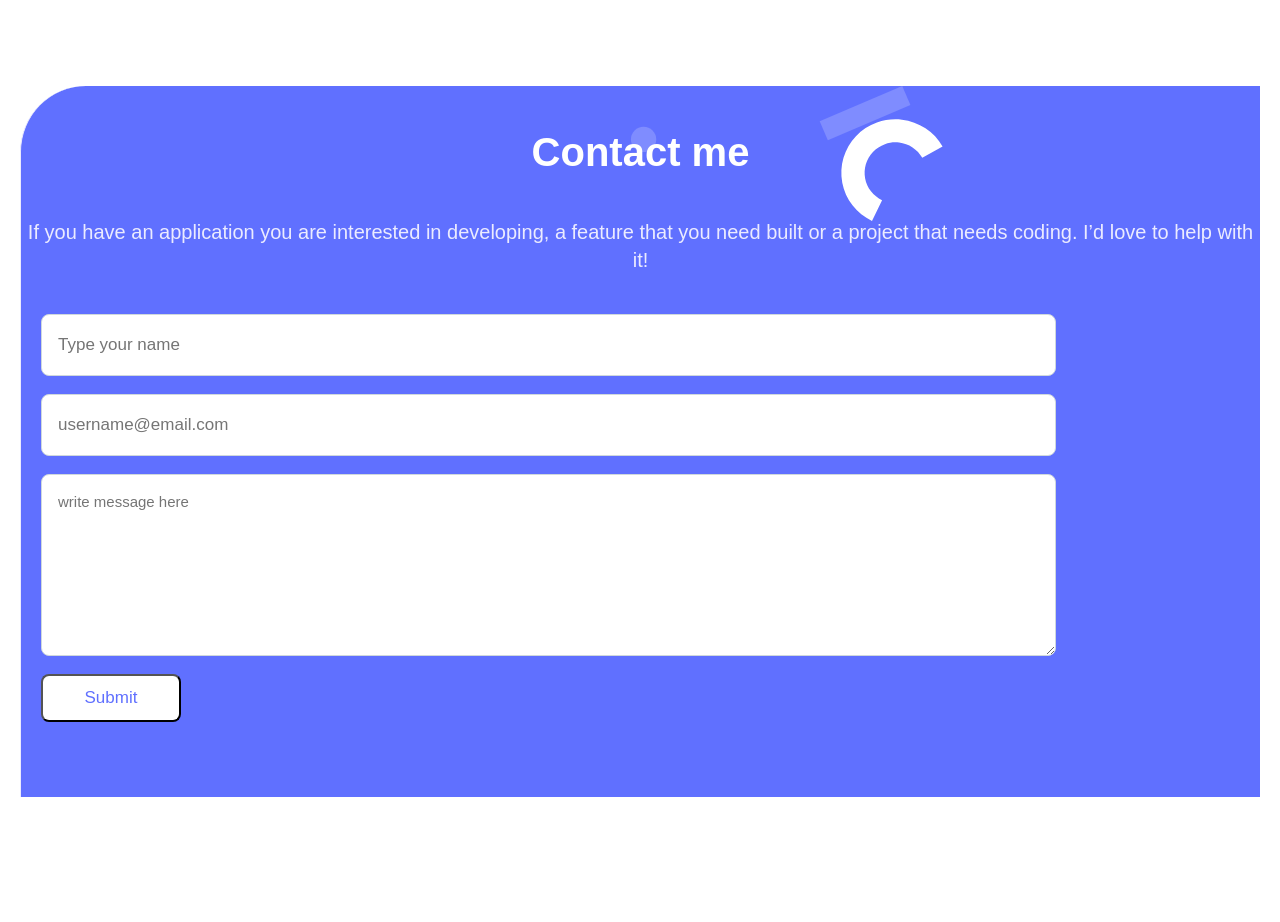
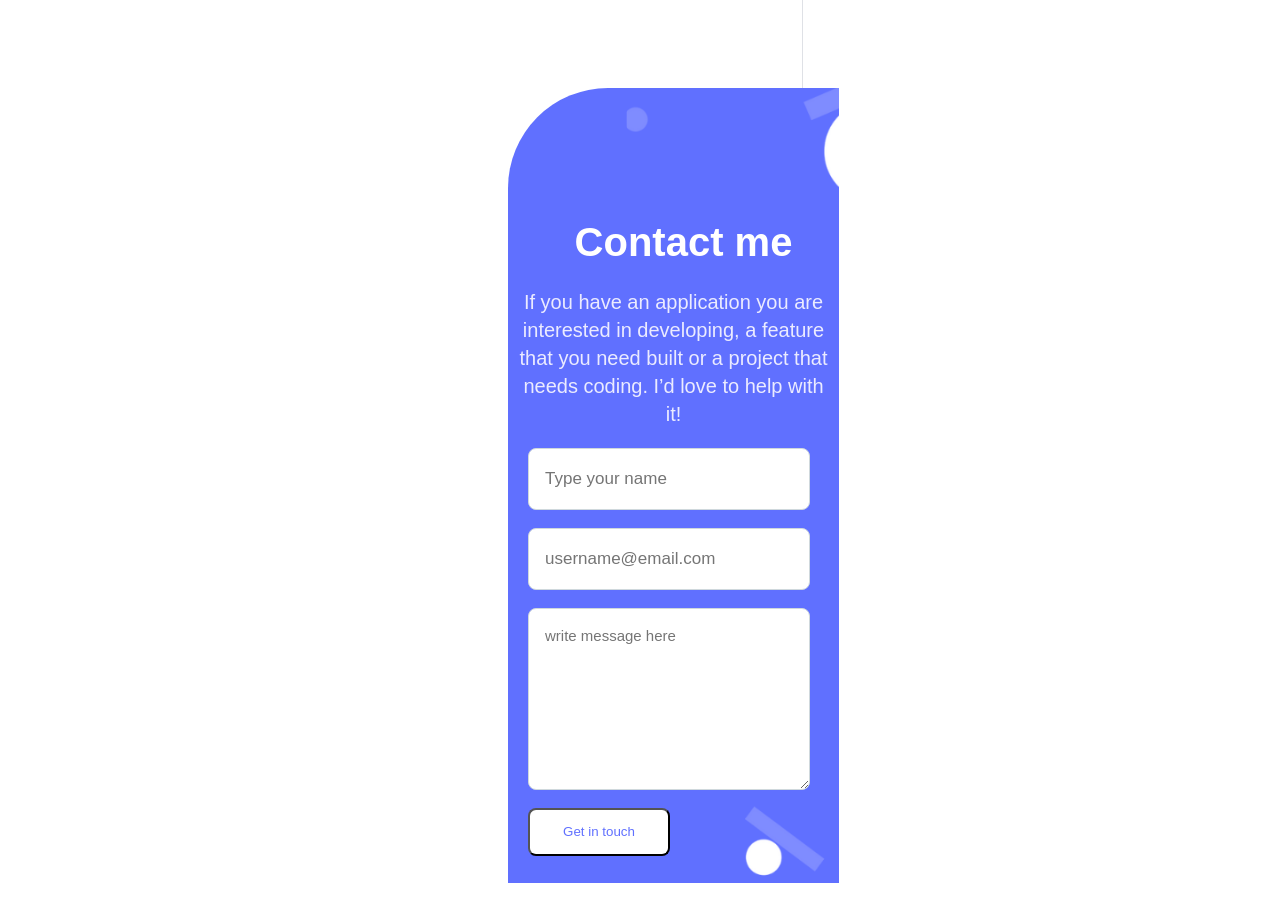
Before and after one commit to Danny-imo/portfolio, a website: page index.html in a window 1280 px wide. Shown: the part 4300-5222 px from the top of the page. Before the commit the page ends 5117 px from the top, so only its background shows below. Drawn offline with Linux system fonts and the light colour scheme.

Commit message:
update Form CSS

```diff
--- a/index.html
+++ b/index.html
@@ -273,14 +273,14 @@
       I’d love to help with it!</p>
   </div>
   <div>
-    <form action="submit-form.php" method="POST" class="form-p">
-      <input type="text" id="name" name="name" required placeholder="Type your name" class="input-p"><br>
+    <form action="" method="POST" class="form-p">
+      <input type="text" id="name" name="name" required placeholder="Type your name" class="input-p" maxlength="30"><br>
 
       <input type="email" id="email" name="email" required placeholder="username@email.com" class="input-p"><br>
 
-      <textarea id="message" name="message" required placeholder="write message here"  class="input-t"></textarea><br>
+      <textarea id="message" name="message" required placeholder="write message here"  class="input-t" maxlength="500"></textarea><br>
 
-      <input type="submit" value="Submit" class="btn-1">
+      <button type="submit" value="Submit" class="btn-1">Get in touch</button>
     </form>
 
   </div>
--- a/style.css
+++ b/style.css
@@ -243,6 +243,9 @@
   letter-spacing: 0;
   text-align: left;
 }
+.drop{
+  margin-bottom: 100px;
+}
 
 .lang {
   display: flex;
@@ -302,19 +305,23 @@
 
 .contact-section {
   background-image: url("./image-folder/contact\ form\ shapes-mobile.svg");
-  display: flex;
+  /* display: flex;
   flex-direction: column;
   background-color: #6070ff;
   background-repeat: no-repeat;
-  background-size: 120% 120%;
-  background-position: inherit;
-  justify-content: center;
-  padding-bottom: 2%;
-  border-left: 1px solid #ebebff;
-  border-top-left-radius: 66px;
-  margin: 12px;
-  margin-top: 90px;
+  background-size: cover; */
+  background-color: #6070ff;
+  background-image: url(image/Contact1.png);
+  background-repeat: no-repeat;
+  background-size: cover;
+  height: 779px;
+  width: 375px;
+  border-top-left-radius: 100px;
+  padding: 8px;
+  display: flex;
+  flex-direction: column;
 }
+
 
 .contact-h {
   font-family: " Poppins", sans-serif;
@@ -336,11 +343,39 @@
   color: #ebebff;
   width: 100%;
 }
+.contact-section{
+  background-color: #6070ff;
+  background-image: url(image-folder/Contact1.png);
+  background-repeat: no-repeat;
+  background-size: cover;
+  height: 779px;
+  width: 315px;
+  border-top-left-radius: 100px;
+   padding: 8px;
+  display: flex;
+  flex-direction: column;
 
+  margin-left: 500px;
+}
+.contact-section h3{
+  font-family: 'Poppins', sans-serif;
+  font-size: 40px;
+  font-weight: 700;
+  line-height: 52px;
+  letter-spacing: 0;
+  text-align: center;
+  color: #fff;
+  margin-left: 40px;
+  margin-right: 20px;
+  margin-bottom: 20px;
+  margin-top: 120px;
+}
 .form-p {
   display: flex;
-  flex-direction: column;
-  padding: 20px;
+  margin-left: 12px;
+  margin-right: 20px;
+  margin-bottom: 300px;
+ flex-direction: column;
 }
 
 .input-p {
@@ -371,25 +406,32 @@
   font-weight: 400;
   font-size: 15px;
   line-height: 24px;
-  color: #b3bac5;
+  color: #172B4D;
   padding: 15px 38px 15px 16px;
 }
 
 .btn-1 {
   font-family: "Poppins", sans-serif;
-  font-size: 17px;
-  color: #6070ff;
-  width: 140px;
+  align-items: center;
+  padding: 12px 16px;
+  width: 142px;
   height: 48px;
-  font-weight: 500;
-  line-height: 24px;
+  background: #fff;
   border-radius: 8px;
-  background: #fff;
-  margin-bottom: 30px;
   cursor: pointer;
+  color:#6070FF;
+  ;
 }
 
+
 .btn-1:hover {
+  background-color: #6070ff;
   color: #fff;
-  background-color: #6070ff;
+  border-color: #fff;
+  cursor: pointer;
+  box-shadow: 0 8px 16px rgba(64, 83, 252, 0.24);
 }
+
+.btn-1:active {
+  background-color: #2230d2;
+}
```
Also changed, not shown: .github/workflows/linters.yml, README.md, image-folder/Contact1.png (added).
